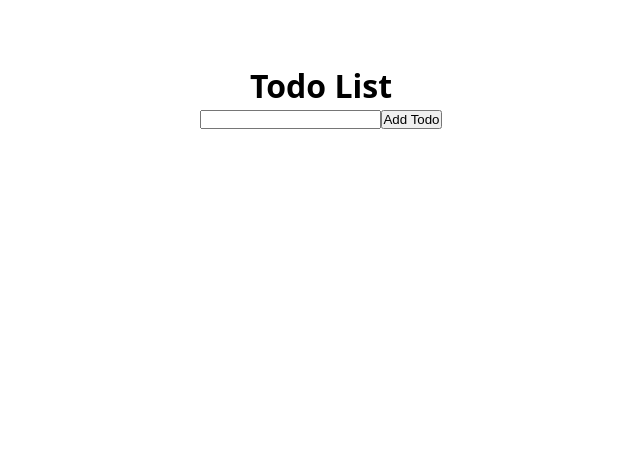
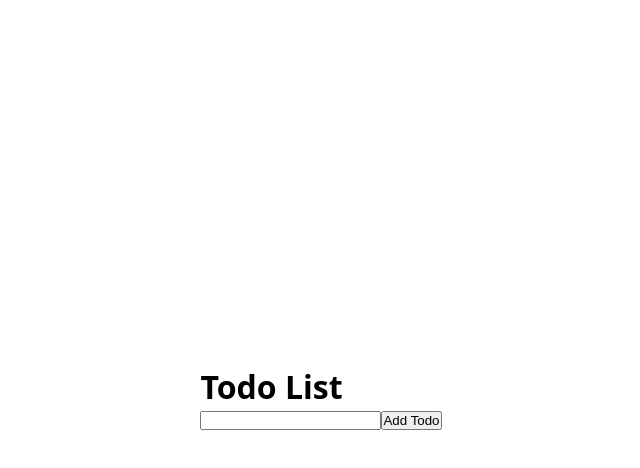
Before and after one commit to albert-byiringiro/react-frontend-engineer-interview-drills, a React (Vite) app: page / in a window 1280 px wide. Shown: the top 468 px of the page, without its empty margins (319-959 px from the left). Built offline with nearby package versions, Linux system fonts and the light colour scheme.

Commit message:
center things

```diff
--- a/src/index.css
+++ b/src/index.css
@@ -10,17 +10,13 @@ body {
     -apple-system,
     sans-serif;
   padding: 2rem;
-}
-
-.container {
+  height: 100vh;
   display: grid;
-  justify-items: center;
-  align-items: center;
-  padding: 2rem;
+  justify-content: center;
+  align-content: center;
 }
 
 .todo-list {
-  padding: 2rem;
   margin-top: 5px;
   border-radius: 10px;
 }
```
